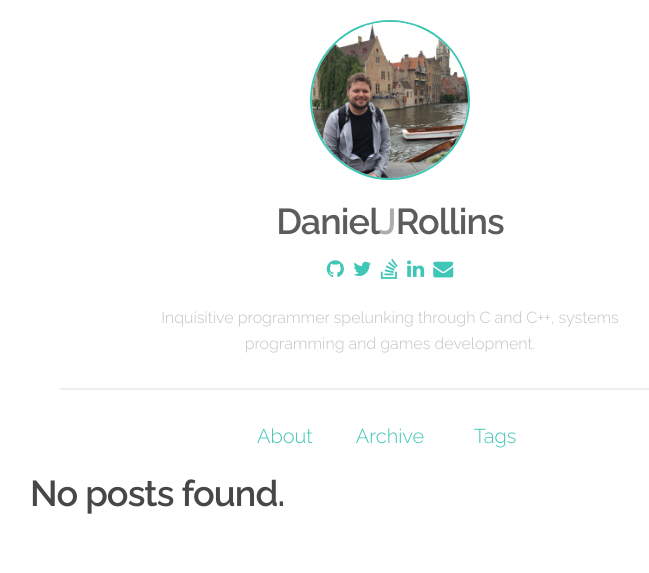
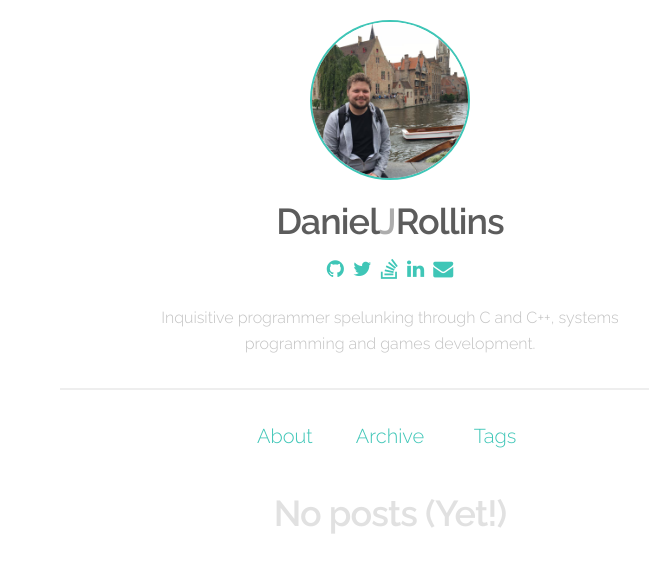
Before and after one commit to djrollins/djrollins.github.io, a Jekyll site: the page built from index.html, in a window 1280 px wide. Shown: the top 573 px of the page, without its empty margins (250-899 px from the left). Built offline with Jekyll 4.4.1, drawn with Linux system fonts in a browser that asks for light colours.

Commit message:
Make 'no posts' message prettier

```diff
--- a/_includes/postlist.html
+++ b/_includes/postlist.html
@@ -1,6 +1,6 @@
 <div class="postlist">
 {% if site.posts.size == 0 %}
-    <h2>No posts found.</h2>
+    <h2 class="no-posts-title">No posts (Yet!)</h2>
 {% else %}
 {% for post in site.posts %}
     <div class="postlist-post">
--- a/_sass/_postlist.scss
+++ b/_sass/_postlist.scss
@@ -1,6 +1,11 @@
 @import "variables";
 
 .postlist {
+    .no-posts-title {
+        text-align: center;
+        margin-top: 2rem;
+        color: rgba($base-color, 0.15);
+    }
     &-post {
         padding: 4% 2%;
         &:hover,
```
